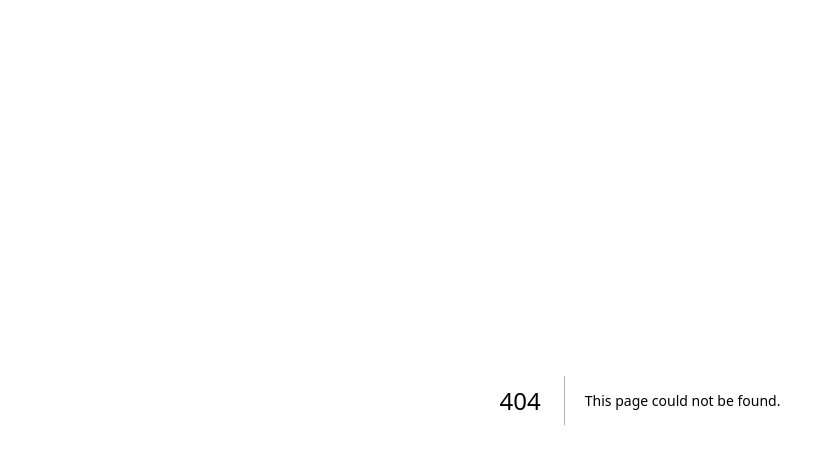
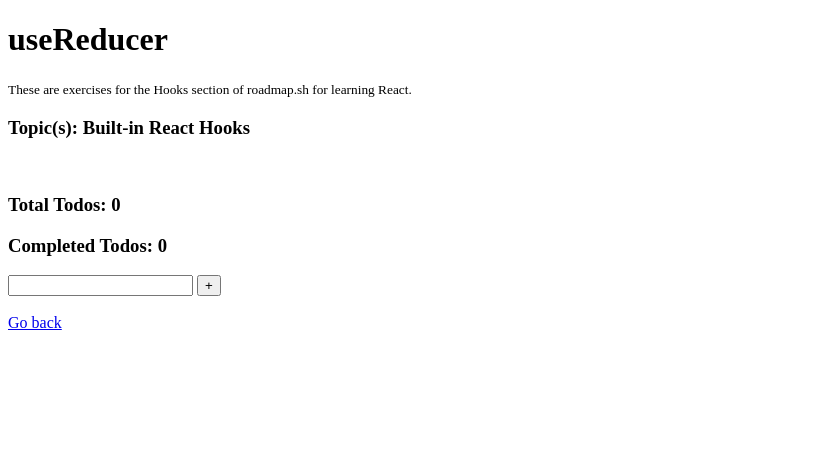
Before and after one commit to angelamcosta/react-dev-roadmap, a Next.js app in the folder 02 - hooks/: page /common-hooks/usereducer in a window 1280 px wide. Before the commit this address had no page. Shown: the top 464 px of the page, without its empty margins (0-835 px from the left). Built offline with nearby package versions, Linux system fonts and the light colour scheme.

Commit message:
✨ add `common hooks/useReducer` exercise

```diff
--- /dev/null
+++ b/02 - hooks/components/TodoListReducer.tsx
@@ -0,0 +1,94 @@
+import { useState, useCallback, useReducer, useMemo } from "react";
+import { Input } from "./Input";
+import { Button } from "./Button";
+
+interface TodoProps {
+    id: number;
+    task: string;
+    checked: boolean;
+}
+
+type ActionType =
+    | { type: "ADD_TODO"; payload: string }
+    | { type: "TOGGLE_TODO"; payload: number }
+    | { type: "REMOVE_TODO"; payload: number };
+
+const todoReducer = (state: TodoProps[], action: ActionType): TodoProps[] => {
+    switch (action.type) {
+        case "ADD_TODO":
+            return [
+                ...state,
+                { id: state.length, task: action.payload, checked: false },
+            ];
+        case "TOGGLE_TODO":
+            return state.map((todo) =>
+                todo.id === action.payload
+                    ? { ...todo, checked: !todo.checked }
+                    : todo
+            );
+        case "REMOVE_TODO":
+            return state.filter((todo) => todo.id !== action.payload);
+        default:
+            return state;
+    }
+};
+
+export function Todo() {
+    const [list, dispatch] = useReducer(todoReducer, []);
+    const [item, setItem] = useState<string>("");
+
+    const toggleChecked = useCallback((index: number) => {
+        dispatch({ type: "TOGGLE_TODO", payload: index });
+    }, []);
+
+    const removeItem = useCallback((index: number) => {
+        dispatch({ type: "REMOVE_TODO", payload: index });
+    }, [list]);
+
+    const handleSubmit = useCallback(
+        (e: React.FormEvent<HTMLFormElement>) => {
+            e.preventDefault();
+            if (item !== "") {
+                dispatch({ type: "ADD_TODO", payload: item });
+                setItem("");
+            }
+        },
+        [item]
+    );
+
+    const completeCount = useMemo(() => {
+        return list.filter((todo) => todo.checked).length;
+    }, [list]);
+
+    return (
+        <>
+            <h3>Total Todos: {list.length}</h3>
+            <h3>Completed Todos: {completeCount}</h3>
+            <ul>
+                {list.map((item, index) => (
+                    <li key={index}>
+                        {item.task}
+                        <Input
+                            type='checkbox'
+                            checked={item.checked}
+                            onChange={() => toggleChecked(index)}
+                        />{" "}
+                        <Button
+                            name='x'
+                            type='button'
+                            onClick={() => removeItem(index)}
+                        />
+                    </li>
+                ))}
+            </ul>
+            <form onSubmit={handleSubmit}>
+                <Input
+                    type='text'
+                    value={item}
+                    onChange={(e) => setItem(e.currentTarget.value)}
+                />{" "}
+                <Button name='+' type='submit' />
+            </form>
+        </>
+    );
+}
--- /dev/null
+++ b/02 - hooks/pages/common-hooks/usereducer.tsx
@@ -0,0 +1,16 @@
+import { Todo } from "@/components/TodoListReducer";
+import { hoc } from "@/components/Template";
+
+const Template = hoc(Todo);
+
+export default function UseReducer() {
+    return (
+        <Template
+            title='useReducer'
+            topics='Built-in React Hooks'
+            subtitle={
+                "These are exercises for the Hooks section of roadmap.sh for learning React."
+            }
+        />
+    );
+}
```
